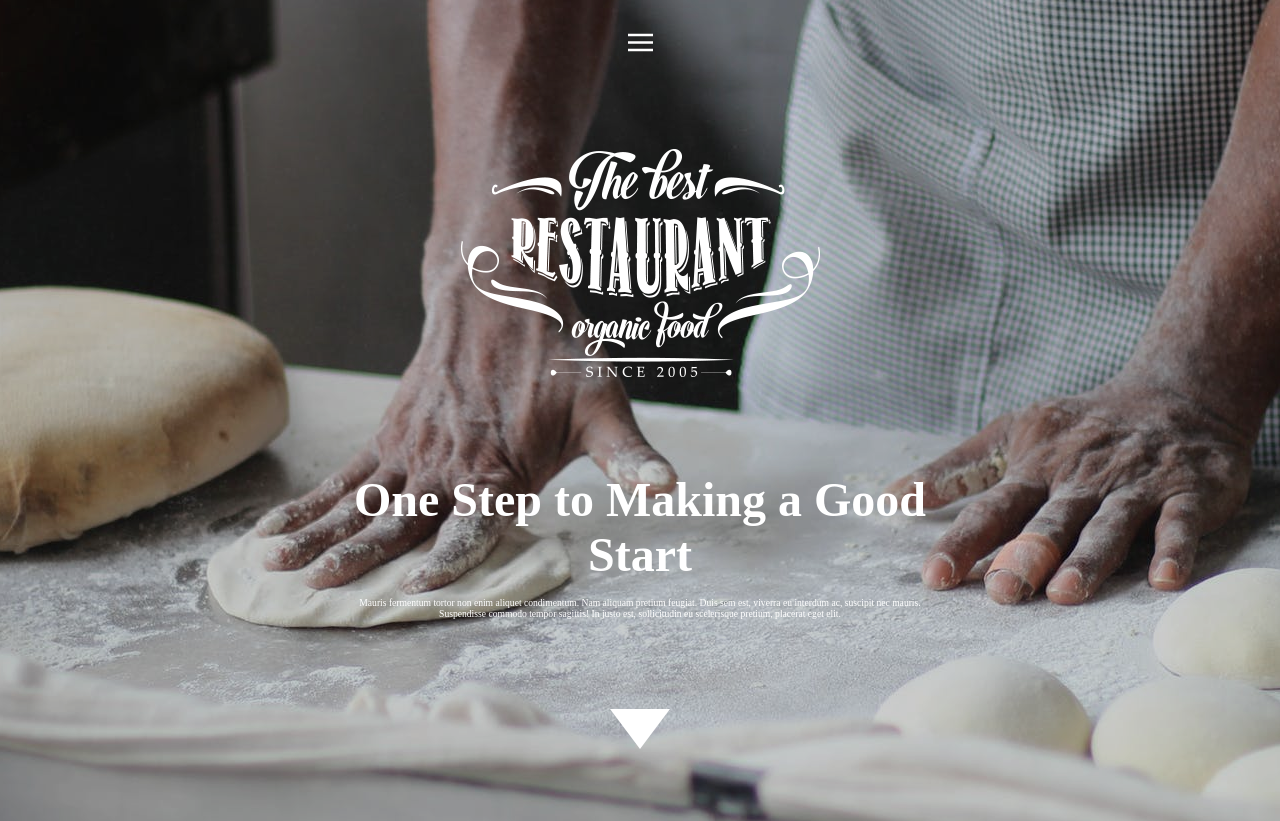
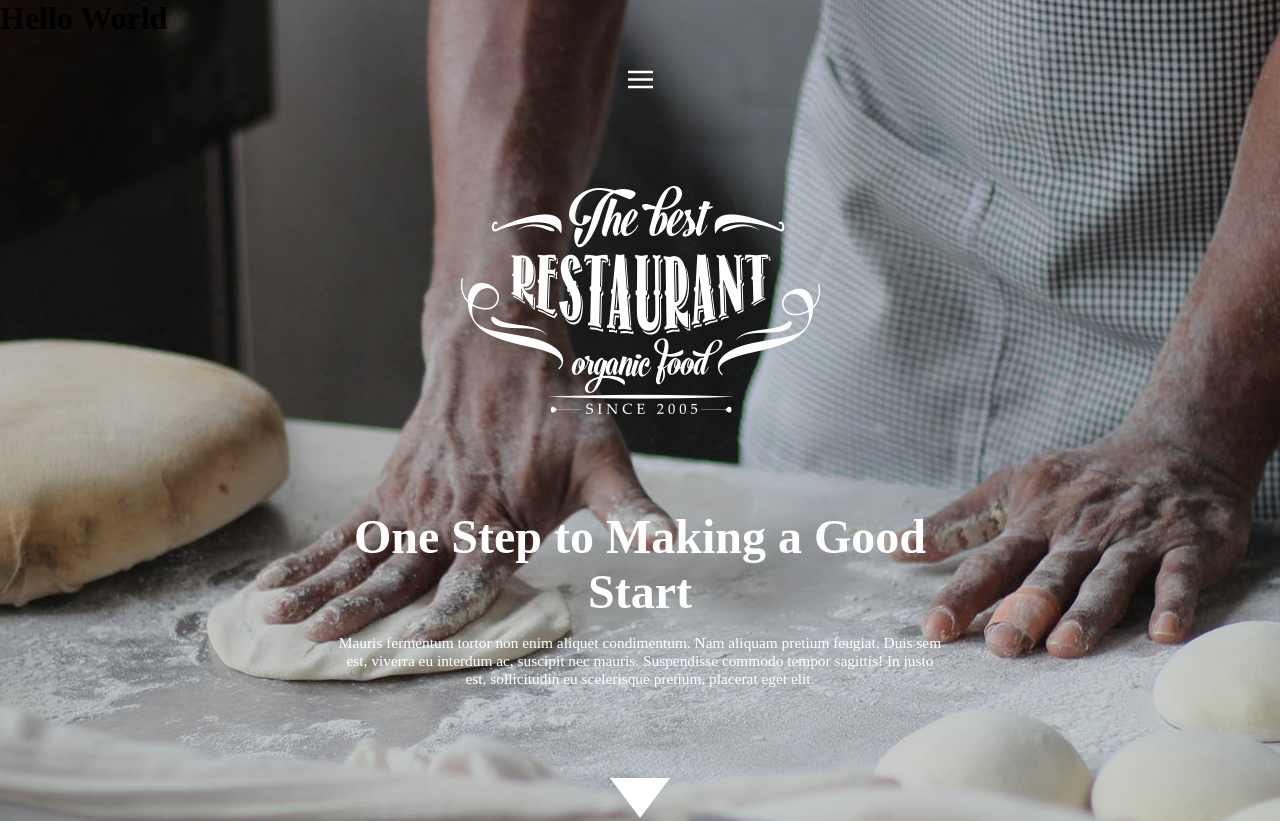
Before and after one commit to Biloliy77111/First-code, a plain HTML site: page index.html in a window 1280 px wide. Shown: the top 821 px of the page. Drawn offline with Linux system fonts and the light colour scheme.

Commit message:
qoshildi

```diff
--- a/index.html
+++ b/index.html
@@ -7,6 +7,7 @@
         <link rel="stylesheet" href="style.css" />
     </head>
     <body>
+        <h1>Hello World</h1>
         <header>
             <div class="box"><img src="icons8-menu-50.png" alt="" /></div>
             <div class="box2"><img src="Untitled-1.png" alt="" /></div>
--- a/style.css
+++ b/style.css
@@ -45,8 +45,10 @@ header::before {
 }
 
 .box3 p {
-    font-size: 1.2vh;
+    font-size: 1.2vw;
     font-weight: 100;
+}
+.box4 {
 }
 
 .arrow-down {
@@ -106,7 +108,6 @@ main {
 }
 
 .items p {
-    color: red;
     font-size: 18px;
     font-weight: lighter;
 }
```
